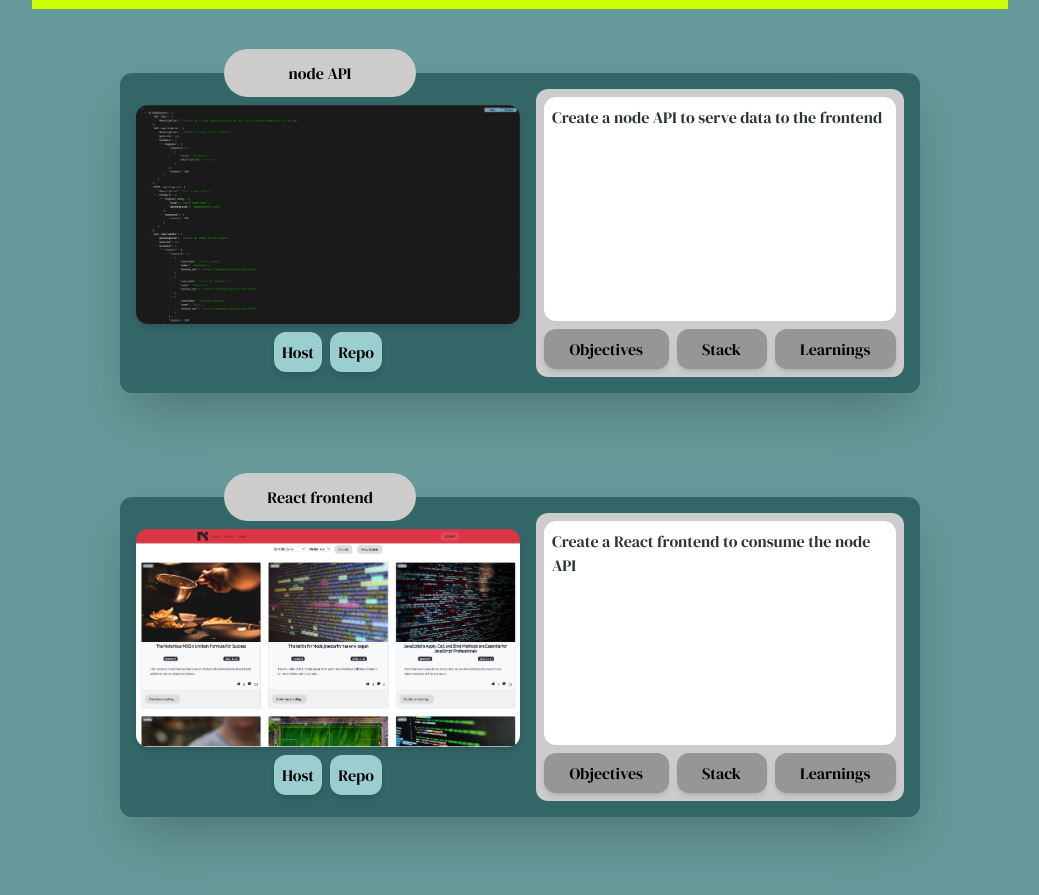
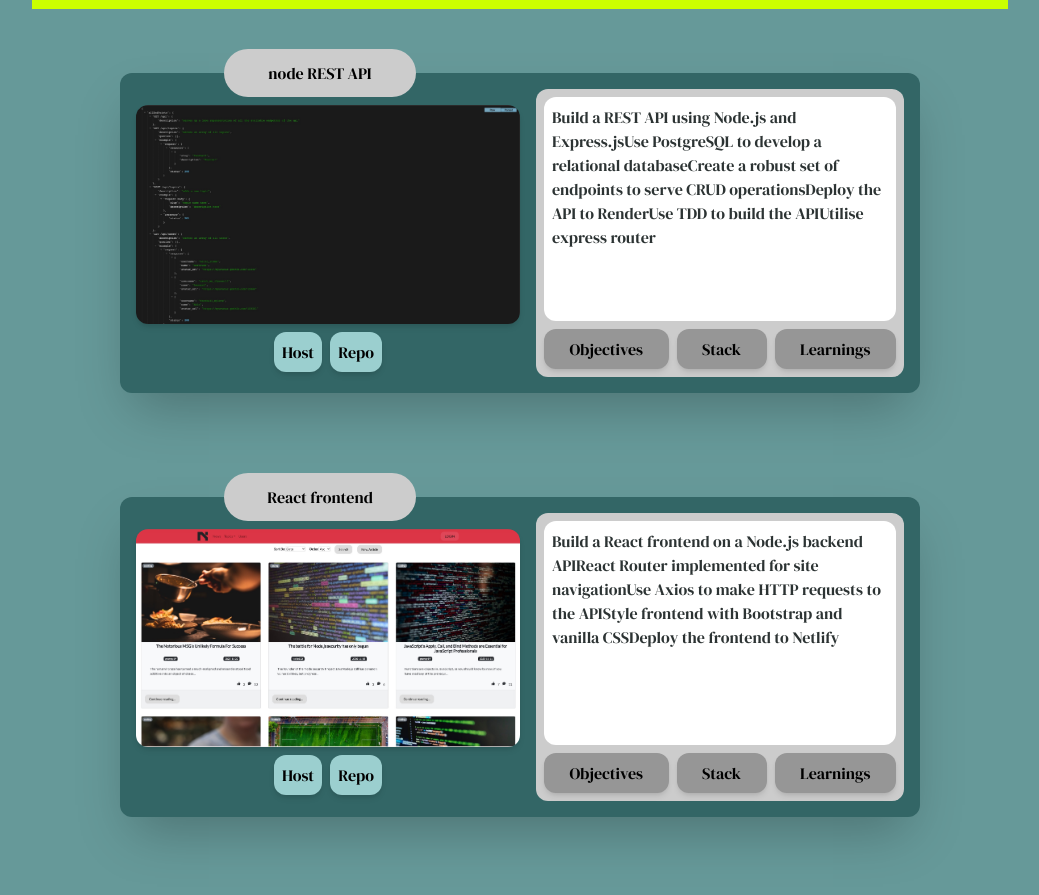
Before and after one commit to dvbenson/fe_my-portfolio-dvb, a Next.js app: page /projects in a window 1280 px wide. Shown: the part 215-1110 px from the top of the page, without its empty margins (120-1159 px from the left). Built offline with nearby package versions, Linux system fonts and the light colour scheme.

Commit message:
copy written for projects

```diff
--- a/app/projects/page.jsx
+++ b/app/projects/page.jsx
@@ -8,14 +8,39 @@ export default function page() {
 
   const projects = [
     {
-      Title: 'node API',
+      Title: 'node REST API',
       Category: 'Backend',
       URL: 'https://badsauce-webservices.onrender.com/api',
       Repo: 'https://github.com/dvbenson/be_nc-news',
       image: '/assets/be_nc-news.jpeg',
-      Objectives: 'Create a node API to serve data to the frontend',
-      Stack: 'Node, Express, MongoDB, Mongoose, Heroku, Render',
-      Learning: 'How to create a node API, how to deploy to Heroku and Render',
+      Objectives: [
+        'Build a REST API using Node.js and Express.js',
+        'Use PostgreSQL to develop a relational database',
+        'Create a robust set of endpoints to serve CRUD operations',
+        'Deploy the API to Render',
+        'Use TDD to build the API',
+        'Utilise express router',
+      ],
+      Stack: [
+        'Node.js',
+        'Express.js',
+        'PostgreSQL',
+        'Husky',
+        'Dotenv',
+        'Jest',
+        'Supertest',
+        'Nodemon',
+        'Insomnia',
+        'Render',
+      ],
+      Learning: [
+        'MVC architecture',
+        'HTTPS requests',
+        'TDD',
+        'Modularisation of endpoints and error handling middleware using Express router',
+        'Deploying and hosting a node API',
+        'Environmenet setup for deployment using dotenv',
+      ],
     },
     {
       Title: 'React frontend',
@@ -23,19 +48,47 @@ export default function page() {
       URL: 'https://badsauce-nc-news.netlify.app/',
       Repo: 'https://github.com/dvbenson/fe_nc-news',
       image: '/assets/fe_nc-news.jpeg',
-      Objectives: 'Create a React frontend to consume the node API',
-      Stack: 'React, Axios, Netlify',
-      Learning: 'How to create a React frontend, how to deploy to Netlify',
+      Objectives: [
+        'Build a React frontend on a Node.js backend API',
+        'React Router implemented for site navigation',
+        'Use Axios to make HTTP requests to the API',
+        'Style frontend with Bootstrap and vanilla CSS',
+        'Deploy the frontend to Netlify',
+      ],
+      Stack: ['React', 'Bootstrap', 'Axios', 'Netlify'],
+      Learning: [
+        'Building custom components in React',
+        'Modularising AXIOS to create cleaner code',
+        'Understanding the limitations and strengths of Bootstrap vs custom design',
+        'Mobile First Responsive design and accessibility',
+        'React Hooks and state management: useState, useEffect, useContext',
+        'General loading and error handling',
+        'Deploying and hosting a website to Netlify',
+      ],
     },
     {
-      Title: 'Next.js Portfolio Project',
+      Title: 'Next.js Portfolio',
       Category: 'Frontend',
       URL: 'https://danielvb.dev/',
       Repo: 'https://github.com/dvbenson/my-portfolio-dvb',
       image: '/assets/dvb_portfolio.jpeg',
-      Objectives: 'Create a portfolio website using Next.js',
-      Stack: 'Next.js, Vercel',
-      Learning: 'How to create a Next.js website, how to deploy to Vercel',
+      Objectives: [
+        'Build a portfolio to showcase my skills and projects in a unique and creative way',
+        'Learn a new framework: Next.js 13 and understand its experimental app directory and project structure',
+        'Use TailwindCSS for styling',
+        'Utilise turbopack to optimise build times',
+        'Deploy to Vercel',
+      ],
+      Stack: ['Next.js', 'TailwindCSS', 'Turbopack', 'Vercel'],
+      Learning: [
+        'SSR/CSR and how Next.js leverages both',
+        'Custom components in Next.js',
+        'Differences between TailwindCSS and other libraries such as Bootstrap',
+        'What turbopack is and how it optimises build times',
+        'Error and Load wrappers',
+        'Deploying to Vercel',
+        'Mobile first design and accessibility (focus on colour contrast)',
+      ],
     },
   ];
 
@@ -102,6 +155,7 @@ export default function page() {
                             Host
                           </button>
                         </a>
+
                         <a
                           target='_blank'
                           href={item.Repo}
```
